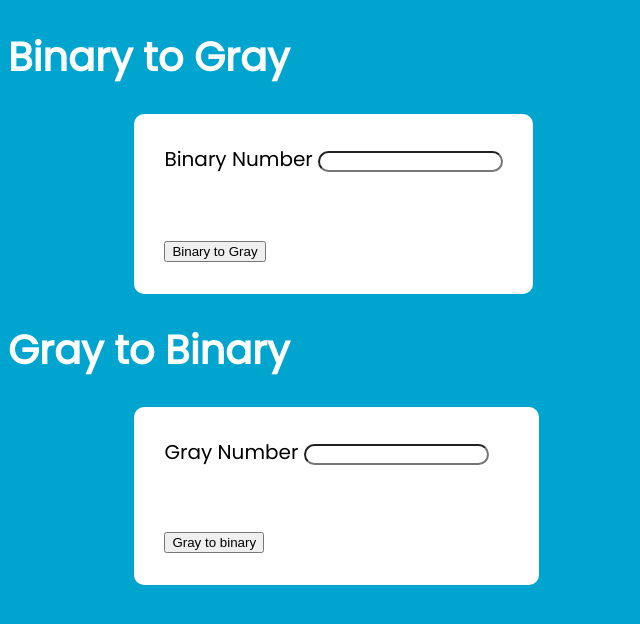
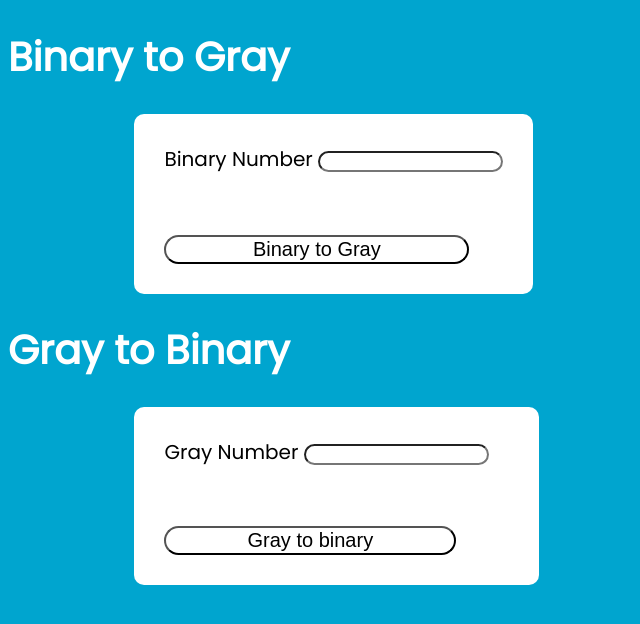
Before and after one commit to ShreejaMehta/Calculator, a plain HTML site: page index.html in a window 1280 px wide. Shown: the whole page, without its empty margins (0-640 px from the left). Drawn offline with Linux system fonts and the light colour scheme.

Commit message:
changed some stuff

```diff
--- a/index.html
+++ b/index.html
@@ -11,14 +11,14 @@
             <label>Binary Number</label>
             <input type="number" name="number1" id=num1>
             <p id='btoG'></p>
-           <button id='btn' onclick= 'btoG()'>Binary to Gray</button>
+           <button class='btn' onclick= 'btoG()'>Binary to Gray</button>
         </div>
         <h1 class='head2'>Gray to Binary</h1>
         <div class="GtoB">
             <label>Gray Number</label>
             <input type="number" name="number2" id=num2>
             <p id='gtoB'></p>
-           <button id='btn2' onclick= 'gtoB()'>Gray to binary</button>
+           <button class='btn2' onclick= 'gtoB()'>Gray to binary</button>
         </div>
         <script type="text/javascript">
 
```
